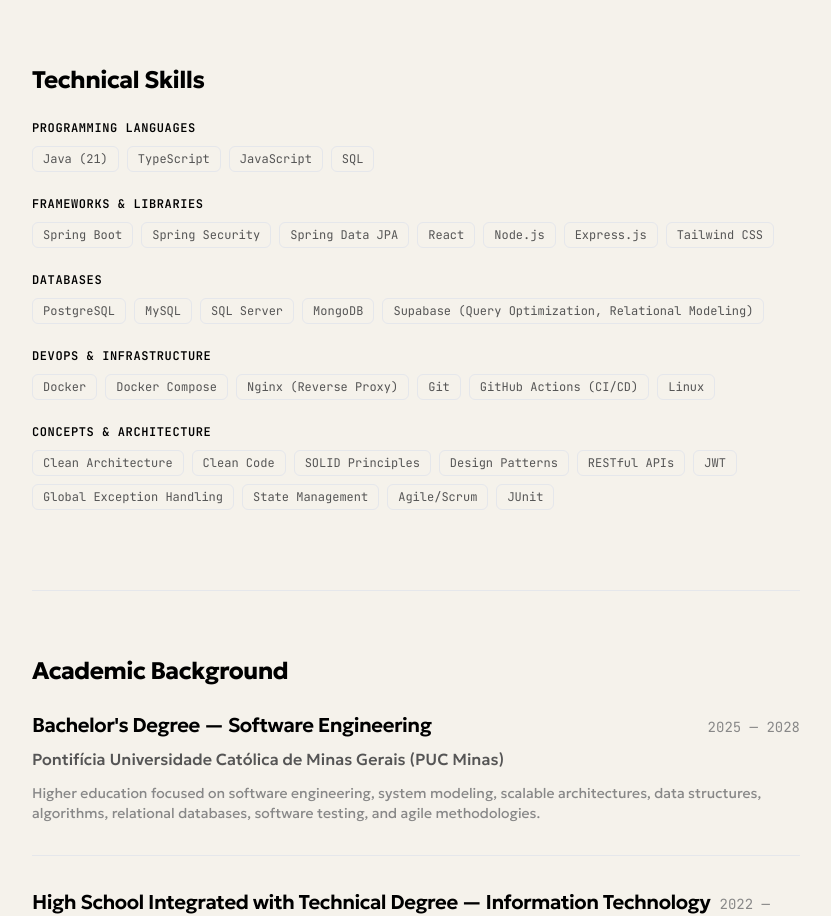
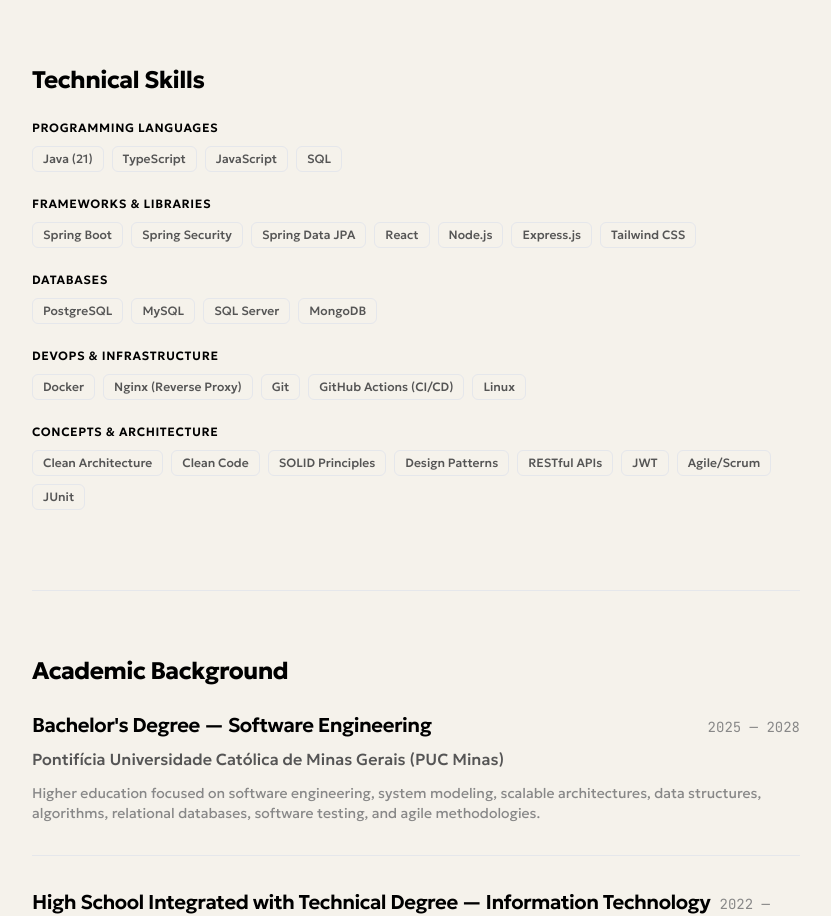
Before and after one commit to murilofsouzaa/mubadev, a React (Vite) app: page / in a window 1280 px wide. Shown: the part 3760-4676 px from the top of the page, without its empty margins (160-991 px from the left). Built offline with nearby package versions, Linux system fonts and the light colour scheme; a web font is replaced by a local one.

Commit message:
style(about): switch skills font to sans and remove specified items

```diff
--- a/src/components/AboutSection.tsx
+++ b/src/components/AboutSection.tsx
@@ -71,14 +71,14 @@ export const AboutSection: React.FC = () => {
           <div className="grid grid-cols-1 gap-6">
             {Object.entries(t.about.skillsCategories).map(([key, category]) => (
               <div key={key} className="space-y-2.5">
-                <h4 className="text-xs font-mono font-semibold tracking-wider uppercase text-text">
+                <h4 className="text-xs font-sans font-semibold tracking-wider uppercase text-text">
                   {category.title}
                 </h4>
                 <div className="flex flex-wrap gap-2">
                   {category.items.map((skill) => (
                     <span
                       key={skill}
-                      className="border border-border/60 bg-text/5 px-2.5 py-1 rounded-md text-xs font-mono text-text-dim hover:text-text hover:border-text/40 transition-colors"
+                      className="border border-border/60 bg-text/5 px-2.5 py-1 rounded-md text-xs font-sans font-medium text-text-dim hover:text-text hover:border-text/40 transition-colors"
                     >
                       {skill}
                     </span>
--- a/src/locales/translations.ts
+++ b/src/locales/translations.ts
@@ -258,15 +258,15 @@ export const translations: Record<Language, TranslationSchema> = {
         },
         databases: {
           title: 'Bancos de Dados',
-          items: ['PostgreSQL', 'MySQL', 'SQL Server', 'MongoDB', 'Supabase (Queries Otimizadas, Modelagem Relacional)'],
+          items: ['PostgreSQL', 'MySQL', 'SQL Server', 'MongoDB'],
         },
         devops: {
           title: 'DevOps & Infraestrutura',
-          items: ['Docker', 'Docker Compose', 'Nginx (Proxy Reverso)', 'Git', 'GitHub Actions (CI/CD)', 'Linux'],
+          items: ['Docker', 'Nginx (Proxy Reverso)', 'Git', 'GitHub Actions (CI/CD)', 'Linux'],
         },
         architecture: {
           title: 'Conceitos & Arquitetura',
-          items: ['Arquitetura Limpa', 'Clean Code', 'Princípios SOLID', 'Design Patterns', 'APIs RESTful', 'JWT', 'Tratamento Global de Exceções', 'Estado Global', 'Metodologias Ágeis (Scrum)', 'JUnit'],
+          items: ['Arquitetura Limpa', 'Clean Code', 'Princípios SOLID', 'Design Patterns', 'APIs RESTful', 'JWT', 'Metodologias Ágeis (Scrum)', 'JUnit'],
         },
       },
       languagesTitle: 'Idiomas',
@@ -439,15 +439,15 @@ export const translations: Record<Language, TranslationSchema> = {
         },
         databases: {
           title: 'Databases',
-          items: ['PostgreSQL', 'MySQL', 'SQL Server', 'MongoDB', 'Supabase (Query Optimization, Relational Modeling)'],
+          items: ['PostgreSQL', 'MySQL', 'SQL Server', 'MongoDB'],
         },
         devops: {
           title: 'DevOps & Infrastructure',
-          items: ['Docker', 'Docker Compose', 'Nginx (Reverse Proxy)', 'Git', 'GitHub Actions (CI/CD)', 'Linux'],
+          items: ['Docker', 'Nginx (Reverse Proxy)', 'Git', 'GitHub Actions (CI/CD)', 'Linux'],
         },
         architecture: {
           title: 'Concepts & Architecture',
-          items: ['Clean Architecture', 'Clean Code', 'SOLID Principles', 'Design Patterns', 'RESTful APIs', 'JWT', 'Global Exception Handling', 'State Management', 'Agile/Scrum', 'JUnit'],
+          items: ['Clean Architecture', 'Clean Code', 'SOLID Principles', 'Design Patterns', 'RESTful APIs', 'JWT', 'Agile/Scrum', 'JUnit'],
         },
       },
       languagesTitle: 'Languages',
```
